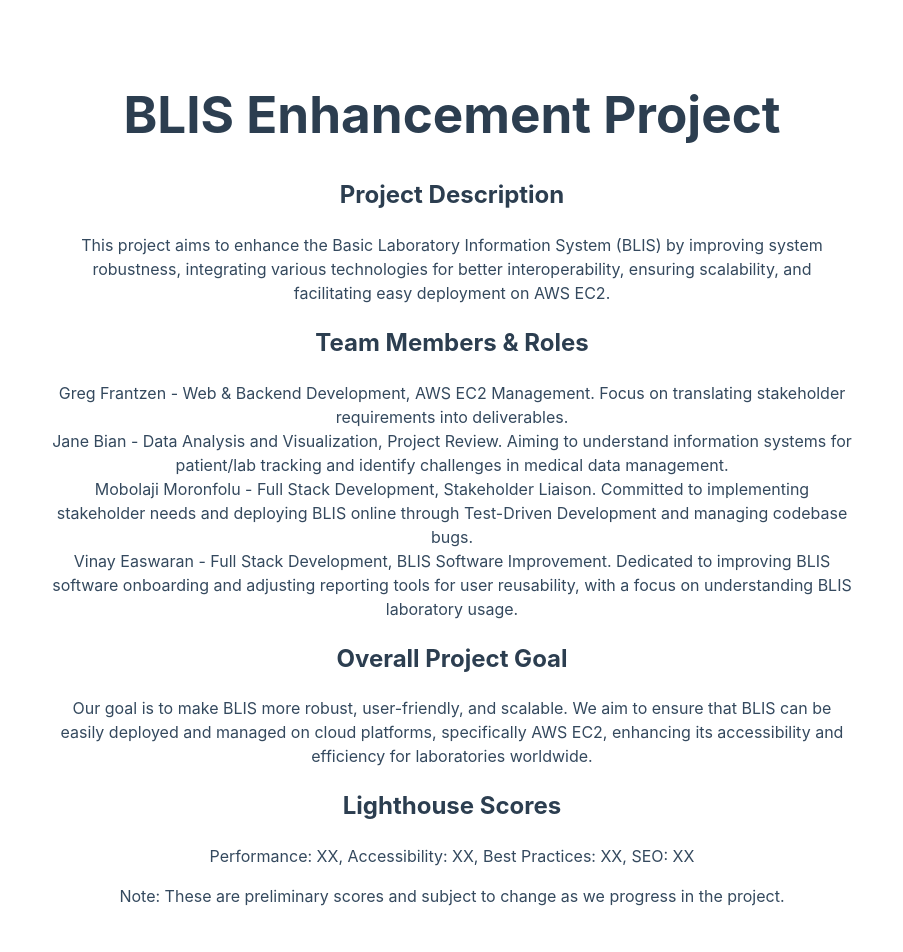
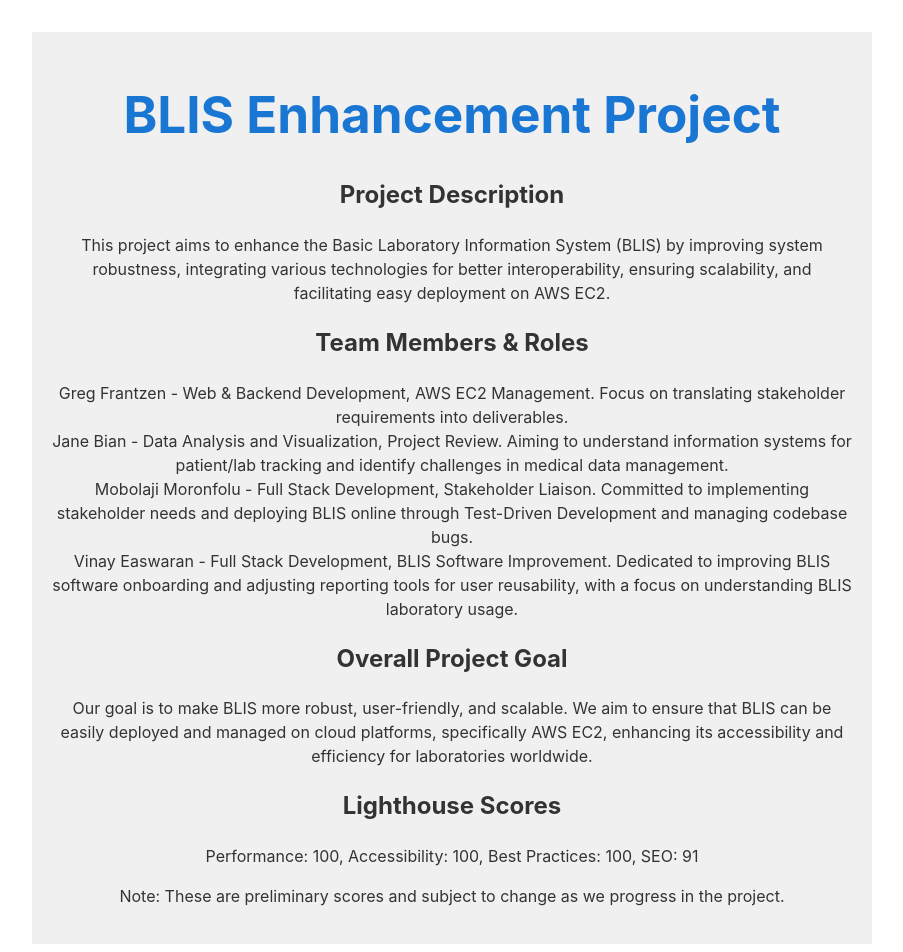
Before and after one commit to gfrantzen3/blisgjmv, a Vue app: page / in a window 1280 px wide. Shown: the top 952 px of the page, without its empty margins (188-1091 px from the left). Built offline with nearby package versions, Linux system fonts and the light colour scheme.

Commit message:
team website

```diff
--- a/src/App.vue
+++ b/src/App.vue
@@ -26,7 +26,7 @@
     </section>
     <section>
       <h2>Lighthouse Scores</h2>
-      <p>Performance: XX, Accessibility: XX, Best Practices: XX, SEO: XX</p>
+      <p>Performance: 100, Accessibility: 100, Best Practices: 100, SEO: 91</p>
       <p>Note: These are preliminary scores and subject to change as we progress in the project.</p>
     </section>
   </div>
@@ -37,14 +37,15 @@
   max-width: 800px;
   margin: auto;
   padding: 20px;
+  background-color: #f0f0f0; /* Light grey background */
 }
 
-h1, h2 {
-  color: #2c3e50;
+h1, h2, p, li {
+  color: #333; /* Dark grey text color for better readability */
 }
 
-p, li {
-  color: #34495e;
+h1 {
+  color: #1976D2; /* Slightly darker blue for headers */
 }
 
 ul {
```
